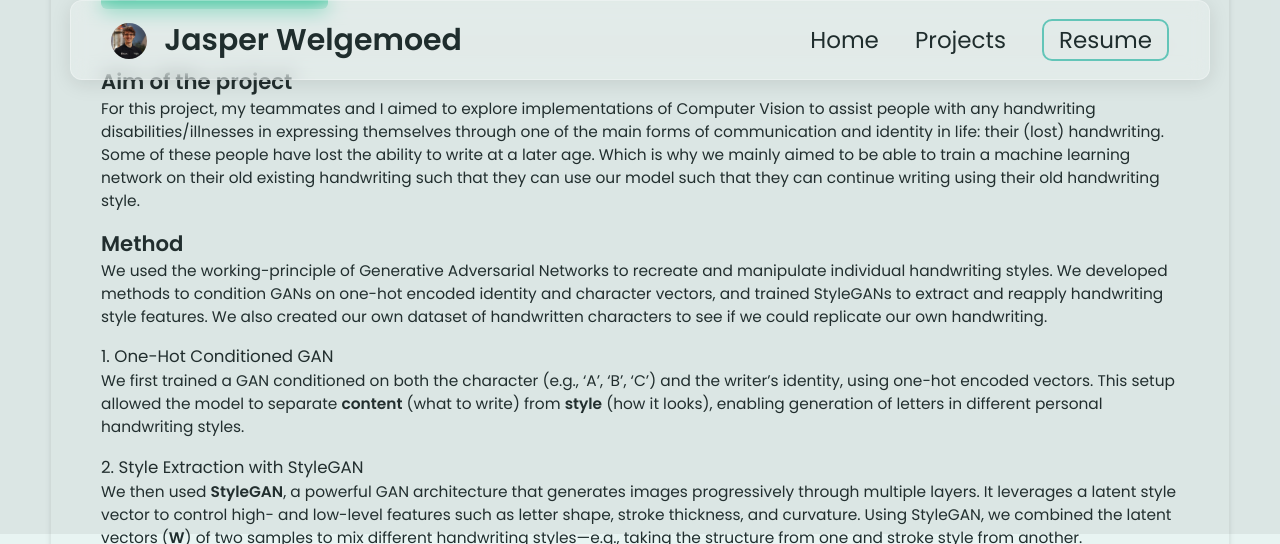
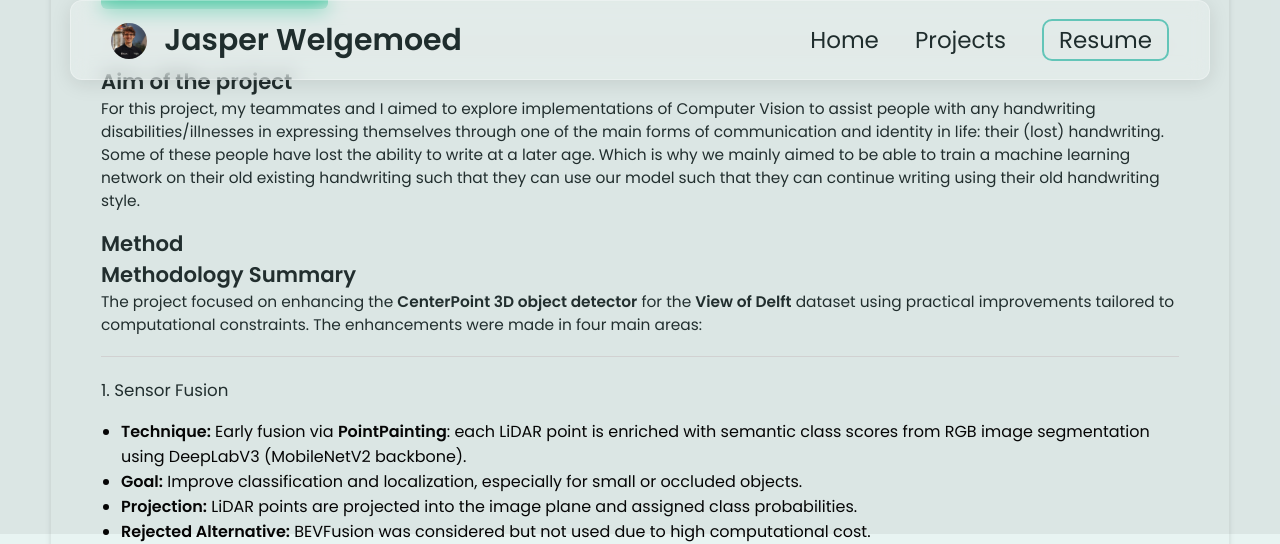
Before and after one commit to jasperwelgemoed/jasperwelgemoed.github.io, a Jekyll site: the page built from _projects/GANComputerVisionProject/index.md, in a window 1280 px wide and 1400 px high, scrolled down 866 px. Shown: the top 544 px of the window. Built offline with Jekyll 4.4.1, drawn with Linux system fonts in a browser that asks for light colours; some of the changed text lies outside the part shown; grey boxes are pictures that could not be loaded.

Commit message:
Update index.md

```diff
--- a/_projects/GANComputerVisionProject/index.md
+++ b/_projects/GANComputerVisionProject/index.md
@@ -75,34 +75,72 @@
 
 ## Method
 
-We used the working-principle of Generative Adversarial Networks to recreate and manipulate individual handwriting styles. We developed methods to condition GANs on one-hot encoded identity and character vectors, and trained StyleGANs to extract and reapply handwriting style features. We also created our own dataset of handwritten characters to see if we could replicate our own handwriting.
+## Methodology Summary
 
-### 1. One-Hot Conditioned GAN
+The project focused on enhancing the **CenterPoint 3D object detector** for the **View of Delft** dataset using practical improvements tailored to computational constraints. The enhancements were made in four main areas:
 
-We first trained a GAN conditioned on both the character (e.g., 'A', 'B', 'C') and the writer's identity, using one-hot encoded vectors. This setup allowed the model to separate **content** (what to write) from **style** (how it looks), enabling generation of letters in different personal handwriting styles.
+---
 
-### 2. Style Extraction with StyleGAN
+### 1. Sensor Fusion
+- **Technique:** Early fusion via **PointPainting**: each LiDAR point is enriched with semantic class scores from RGB image segmentation using DeepLabV3 (MobileNetV2 backbone).
+- **Goal:** Improve classification and localization, especially for small or occluded objects.
+- **Projection:** LiDAR points are projected into the image plane and assigned class probabilities.
+- **Rejected Alternative:** BEVFusion was considered but not used due to high computational cost.
 
-We then used **StyleGAN**, a powerful GAN architecture that generates images progressively through multiple layers. It leverages a latent style vector to control high- and low-level features such as letter shape, stroke thickness, and curvature. Using StyleGAN, we combined the latent vectors (**W**) of two samples to mix different handwriting styles—e.g., taking the structure from one and stroke style from another.
+---
+
+### 2. Data Augmentation
+- **Image augmentations:** 50% of images were randomly flipped, color jittered, or converted to grayscale. LiDAR and ground truth were mirrored accordingly.
+- **LiDAR augmentations:** Applied on the 7D fused representation using random rotation, scaling, and translation to introduce spatial diversity.
+
+---
+
+### 3. Backbone
+- **Change:** Introduced **ResNet** as a deeper backbone to better capture fine-grained features for detecting small objects (e.g., cyclists, pedestrians).
+- **Rationale:** Residual connections in ResNet mitigate vanishing gradients and preserve spatial detail.
+
+---
+
+### 4. Neck
+- **Baseline:** Used **SECONDFPN** to generate a high-resolution BEV map from backbone features.
+- **Experiment 1: Gated MultiViewFusion**
+  - Combined voxel-level detail and high-level BEV context using a **learned gating mechanism**.
+- **Experiment 2: Multi-Scale Gated Fusion (BiFPN-like)**
+  - Integrated bidirectional flow across scales but didn’t outperform simpler fusion.
+- **Regularization:** Dropout (0.2) was added to improve generalization and reduce overfitting.
+
+---
+
+### 5. Head
+- **Experimented** with intermediate fusion using projected image features and LiDAR features in BEV space (BEVFusion-based), but it exceeded compute limits.
+- **Tuning the CenterPoint head** alone yielded subpar performance.
+
+---
+
+## Key Result
+The best-performing configuration was:
+**PointPainting + Data Augmentation + Gated Fusion**,
+which achieved an **overall mAP of 81.9%**, with particularly strong results for:
+- **Cars:** 90.17%
+- **Pedestrians:** 73.95%
+- **Cyclists:** 81.59%
+
 
 <div style="display: flex; gap: 10px; justify-content: center; align-items: flex-start;">
 
 
   <figure>
-  <img src="https://hackmd.io/_uploads/Bkj13sMakg.png" alt="StyleGAN diagram" width="400">
+  <img src="/_projects/CenterpointProject/AMPResults.png" alt="StyleGAN diagram" width="400">
   <figcaption>Figure 1: Model Pipeline Overview</figcaption>
   </figure>
 
   <figure>
-  <img src="https://hackmd.io/_uploads/H15YhghTJe.jpg" alt="Latent vector mixing" width="400">
+  <img src="/_projects/CenterpointProject/Pipeline.png" alt="Latent vector mixing" width="400">
   <figcaption>Figure 2: Style generation</figcaption>
   </figure>
 
 
 </div>
-<br>
-
-To apply this to real handwriting, we approximated the latent vector of an input image using **MSE loss**. This allowed us to embed and manipulate real handwriting styles for synthetic generation.
 
 ## Results
 
```
